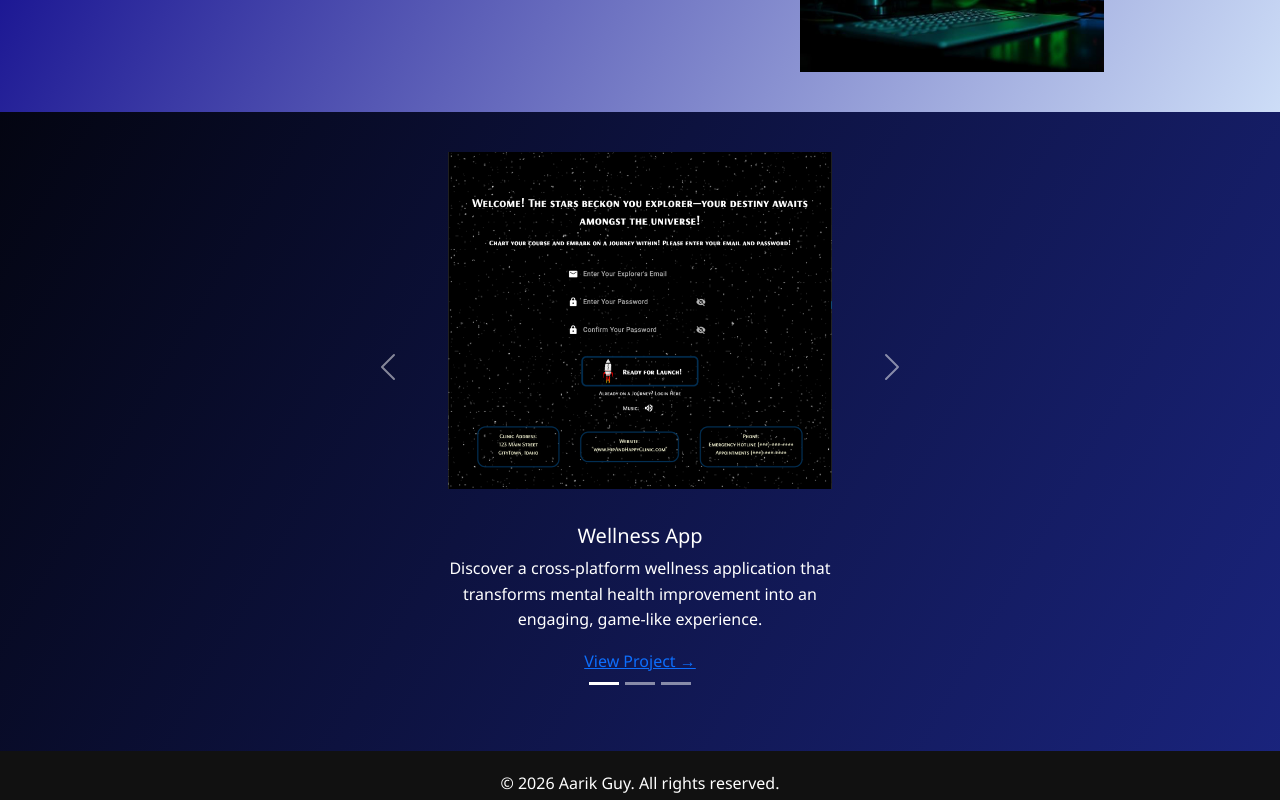
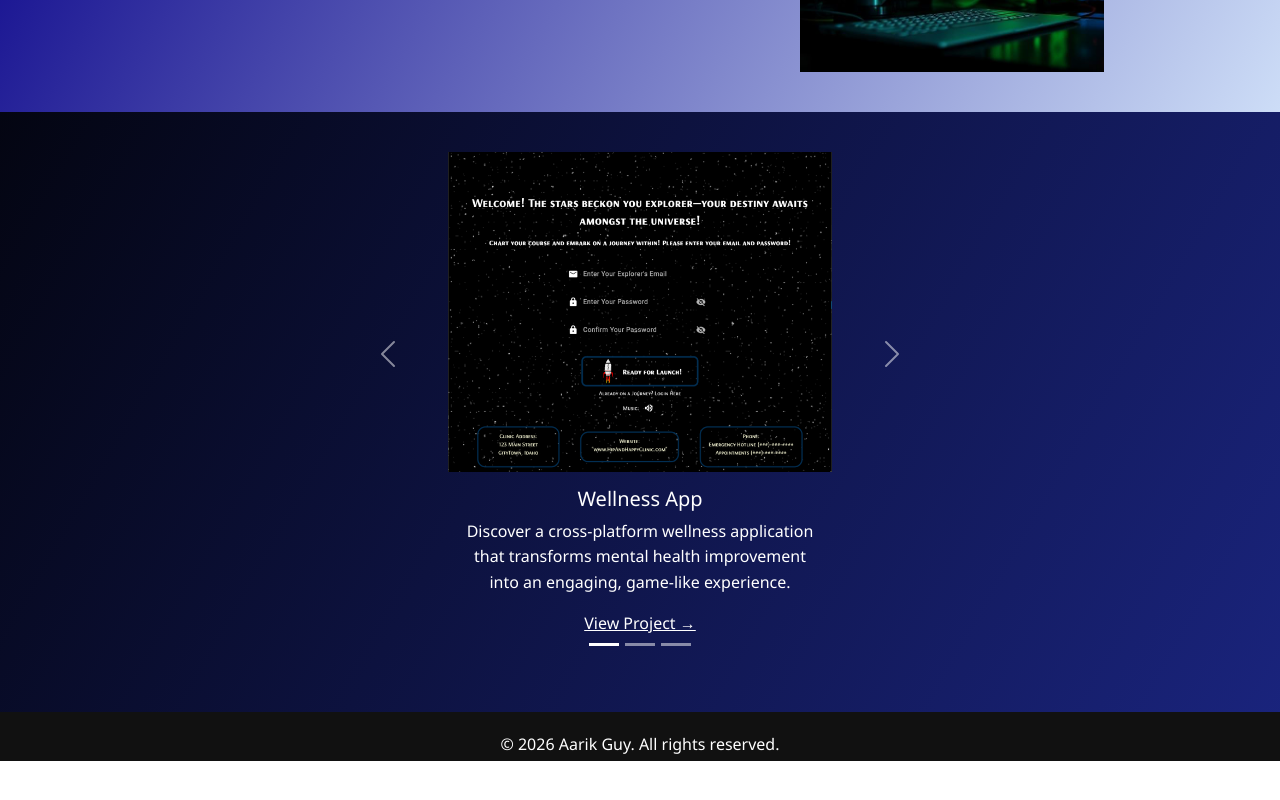
Before and after one commit to AarikGuy/Portfolio, a React (Vite) app in the folder frontend/: page /projects in a window 1280 px wide. Shown: the part 352-1152 px from the top of the page. After the commit the page ends 1113 px from the top, so only its background shows below. Built offline with nearby package versions, Linux system fonts and the light colour scheme.

Commit message:
adjusted carousel

```diff
--- a/frontend/src/App.css
+++ b/frontend/src/App.css
@@ -1,5 +1,9 @@
 html, body, #root {
     height: 100%;
+}
+
+a{
+    color: white;
 }
 
 .app-container {
@@ -245,6 +249,7 @@ footer p{
     color: #ffffff;
     text-shadow: none;
     margin-top: 15px;
+    padding: 0 1rem;
 }
 
 .carousel-control-prev{
@@ -277,9 +282,32 @@ footer p{
     width: 30%;
     margin: 40px auto;
     overflow: visible;
+    position: relative;
 }
 
 .carousel-control-prev-icon,
 .carousel-control-next-icon {
     filter: brightness(200%);
 }
+
+.carousel-inner{
+    width: 100%;
+}
+
+.carousel-item {
+  height: 520px;
+}
+
+.carousel-image-wrapper {
+  width: 100%;
+  height: 320px;
+  overflow: hidden;
+}
+
+.carousel-image {
+  width: 100%;
+  height: 100%;
+  object-fit: cover;
+  object-position: center;
+  display: block;
+}
--- a/frontend/src/components/ProjectCarousel.jsx
+++ b/frontend/src/components/ProjectCarousel.jsx
@@ -1,5 +1,6 @@
 import capstoneProject from '../assets/capstone.png';
 import reactLogo from '../assets/react.svg';
+import gamePic from '../assets/game.png';
 
 function ProjectCarousel() {
 
@@ -11,9 +12,9 @@ function ProjectCarousel() {
       link: "#"
     },
     {
-      title: "React Project",
-      description: "A project built using React showcasing component-based architecture.",
-      image: reactLogo,
+      title: "Top-Down Pixel Art Game",
+      description: "A top-down 2D pixel art game built in Godot, featuring custom tilemaps, dialogue systems, and core gameplay mechanics. Developed with GDScript and C#, with original art and audio, and planned for Steam release.",
+      image: gamePic,
       link: "#"
     },
     {
@@ -45,11 +46,13 @@ function ProjectCarousel() {
             key={index}
             className={`carousel-item ${index === 0 ? "active" : ""}`}
           >
+            <div className="carousel-image-wrapper">
             <img
               src={project.image}
               className="d-block w-100"
               alt={project.title}
             />
+            </div>
 
             <div className="carousel-caption d-none d-md-block">
               <h5>{project.title}</h5>
```
Also changed, not shown: frontend/src/assets/game.png (added).
